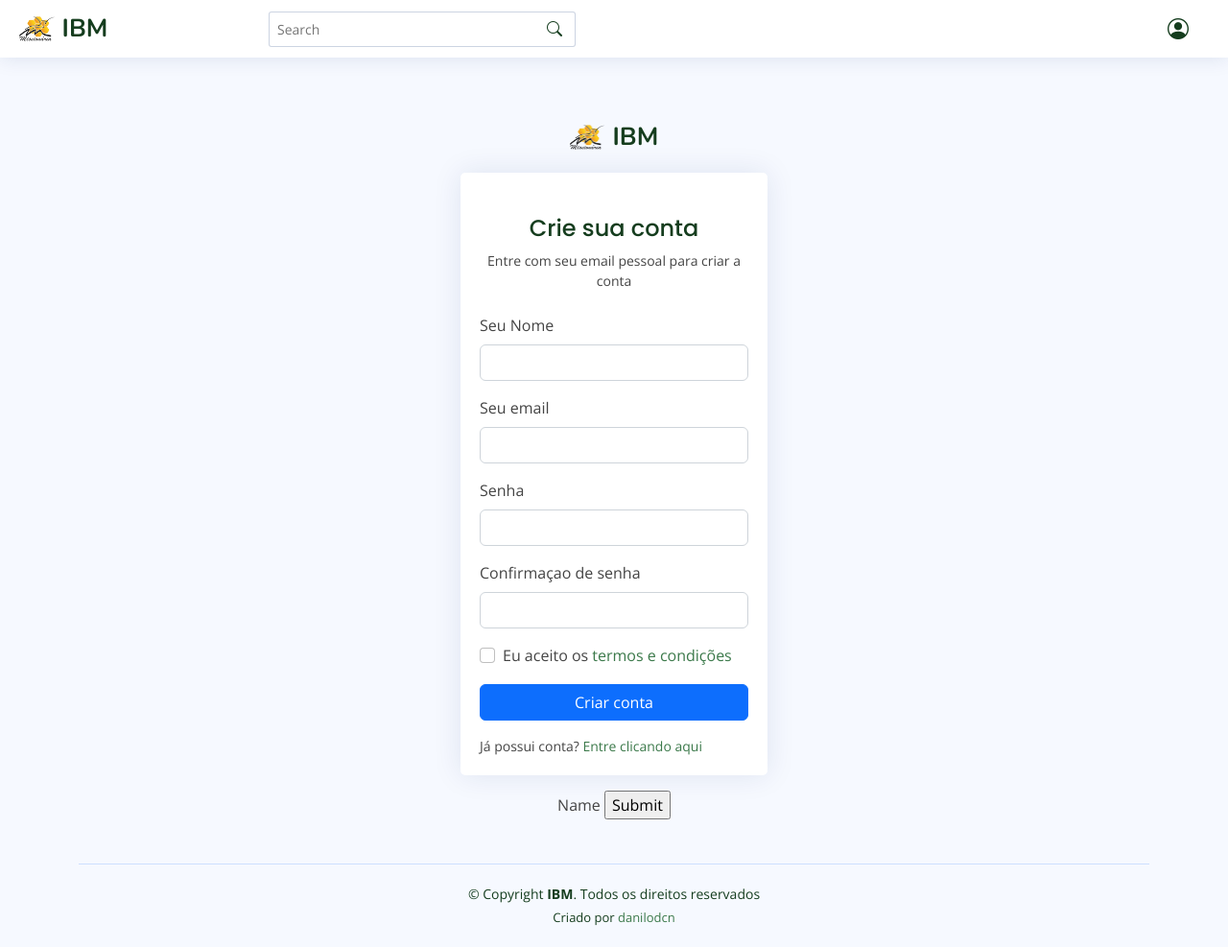
After one commit to danilodcn/igreja-ibm, a Django app: template igreja/apps/web/templates/web/pages/accounts/create.html in a window 1280 px wide. The commit adds this page. Shown: the whole page at 96% size. Run offline with Django 3.2, Linux system fonts and the light colour scheme; the template is opened without the code that fills it, so the values that code supplies are empty, except form fields; tables that the repository leaves empty hold one stand-in row (values such as "Sample post"); form fields are guessed from the names that the template uses; some libraries are stand-ins or nearby versions.

Commit message:
criação de usuários

```diff
--- a/igreja/apps/web/templates/base/base.html
+++ b/igreja/apps/web/templates/base/base.html
@@ -39,9 +39,11 @@
   <div class="container-main">
   {% include 'base/nav/header.html' %}
 
+  {% block sidebar %}
   {% if request.user.is_authenticated %}
   {% include 'base/nav/sidebar.html' %}
   {% endif %}
+  {% endblock sidebar %}
   <main id="main" class="main">
 
     {% block main %}
--- a/igreja/apps/web/templates/base/nav/header.html
+++ b/igreja/apps/web/templates/base/nav/header.html
@@ -6,7 +6,7 @@
   <div class="d-flex align-items-center justify-content-between">
     <div class="logo d-flex">
       <a href="/" class="d-flex align-items-center">
-        <img src="staticfiles/web/img/logo.png" alt="">
+        <img src="{% static 'web/img/logo.png' %}" alt="">
         <span class="d-none d-lg-block">IBM</span>
       </a>
     </div>
--- /dev/null
+++ b/igreja/apps/web/templates/web/pages/accounts/create.html
@@ -0,0 +1,87 @@
+{% extends 'base/base.html' %}
+{% load static %}
+
+{% block sidebar %}{% endblock sidebar %}
+
+
+{% block main %}
+
+<div class="container">
+
+  <section class="section register min-vh-100 d-flex flex-column align-items-center justify-content-center py-4">
+    <div class="container">
+      <div class="row justify-content-center">
+        <div class="col-xl-4 col-lg-6 col-md-8 d-flex flex-column align-items-center justify-content-center">
+
+          <div class="d-flex justify-content-center py-4">
+            <a href="/" class="logo d-flex align-items-center w-auto">
+              <img src="{% static 'web/img/logo.png' %}" alt="">
+              <span class="d-none d-sm-block">IBM</span>
+            </a>
+          </div><!-- End Logo -->
+
+          <div class="card mb-3">
+
+            <div class="card-body">
+
+              <div class="pt-4 pb-2">
+                <h5 class="card-title text-center pb-0 fs-4">Crie sua conta</h5>
+                <p class="text-center small">Entre com seu email pessoal para criar a conta</p>
+              </div>
+
+              <form class="row g-3 needs-validation" novalidate action="{{request.path}}">
+                <div class="col-12">
+                  <label for="yourName" class="form-label">Seu Nome</label>
+                  <input type="text" name="name" class="form-control" id="yourName" required>
+                  <div class="invalid-feedback">Por favor, insira seu nome!</div>
+                </div>
+
+                <div class="col-12">
+                  <label for="yourEmail" class="form-label">Seu email</label>
+                  <input type="email" name="email" class="form-control" id="yourEmail" required>
+                  <div class="invalid-feedback">Por favor, insira um email válido!</div>
+                </div>
+
+                <div class="col-12">
+                  <label for="yourPassword" class="form-label">Senha</label>
+                  <input type="password" name="password" class="form-control" id="yourPassword" required>
+                  <div class="invalid-feedback">Insira sua senha!</div>
+                </div>
+
+                <div class="col-12">
+                  <label for="yourPassword" class="form-label">Confirmaçao de senha</label>
+                  <input type="password" name="password" class="form-control" id="yourPassword" required>
+                  <div class="invalid-feedback">Inira a confirmação se senha!</div>
+                </div>
+
+                <div class="col-12">
+                  <div class="form-check">
+                    <input class="form-check-input" name="terms" type="checkbox" value="" id="acceptTerms" required>
+                    <label class="form-check-label" for="acceptTerms">Eu aceito os <a href="#">termos e condições</a></label>
+                    <div class="invalid-feedback">You must agree before submitting.</div>
+                  </div>
+                </div>
+                <div class="col-12">
+                  <button class="btn btn-primary w-100" type="submit">Criar conta</button>
+                </div>
+                <div class="col-12">
+                  <p class="small mb-0">Já possui conta? <a href="/accounts/loggin">Entre clicando aqui</a></p>
+                </div>
+              </form>
+
+            </div>
+          </div>
+          <form method="post">
+            {% csrf_token %}
+            {{ form.name.label }}
+            <input type="submit" value="Submit">
+        </form>
+        </div>
+      </div>
+    </div>
+
+  </section>
+
+</div>
+
+{% endblock main %}
--- a/igreja/apps/web/templates/web/saved-pages/index.html
+++ b/igreja/apps/web/templates/web/saved-pages/index.html
@@ -30,7 +30,7 @@
 
     <div class="d-flex align-items-center justify-content-between">
       <a href="/" class="logo d-flex align-items-center">
-        <img src="staticfiles/web/img/logo.png" alt="">
+        <img src="{% static 'web/img/logo.png' %}" alt="">
         <span class="d-none d-lg-block">NiceAdmin</span>
       </a>
       <i class="bi bi-list toggle-sidebar-btn"></i>
--- a/igreja/apps/web/urls.py
+++ b/igreja/apps/web/urls.py
@@ -1,8 +1,10 @@
 from django.urls import path
 
-from igreja.apps.web.views import home
+from igreja.apps.web.views import home, accounts
 
 urlpatterns = [
     path("", home.home, name="home"),
     path("church/<slug:slug>", home.home, name="home"),
+
+    path("accounts/create", accounts.CreateUserView.as_view(), name="create-account")
 ]
```
Also changed, not shown: igreja/apps/web/views/accounts.py (added, +23 -0 lines).
